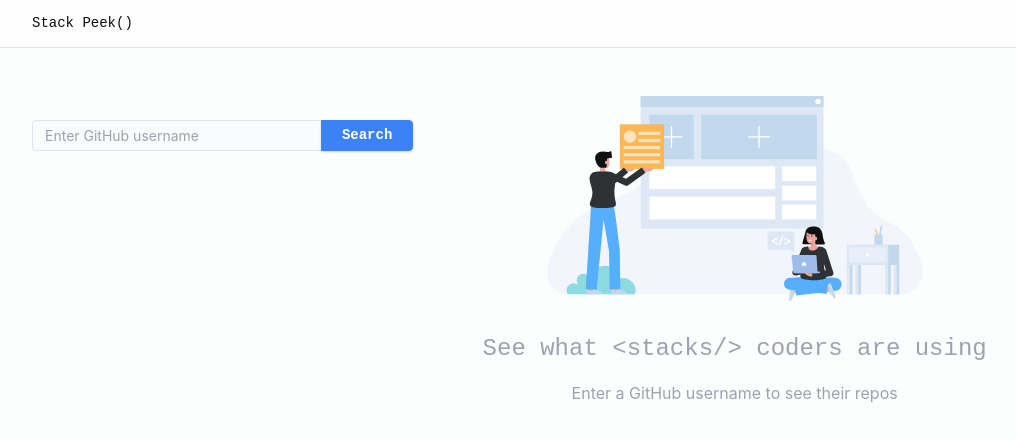
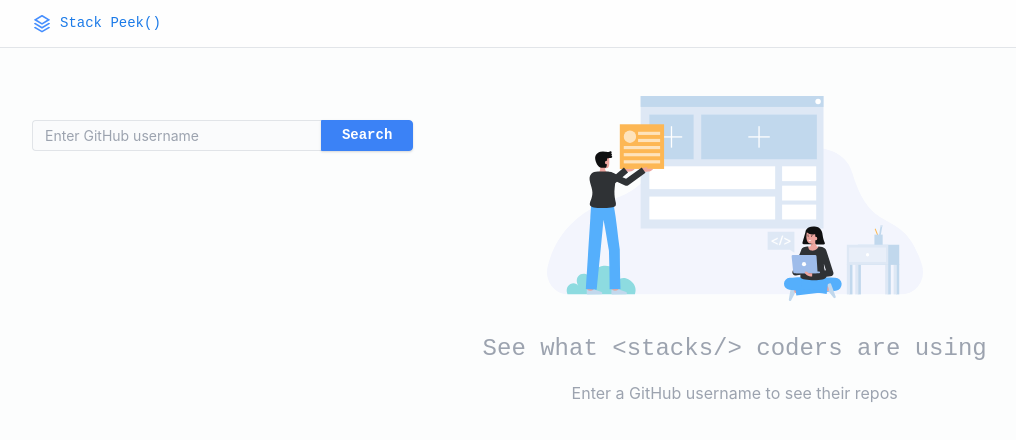
Before and after one commit to ivanwang123/stack-peek, a Next.js app: page / in a window 1280 px wide. Shown: the top 440 px of the page, without its empty margins (112-1128 px from the left). Built offline with nearby package versions, Linux system fonts and the light colour scheme.

Commit message:
Added logo to navbar

```diff
--- a/components/Navbar.tsx
+++ b/components/Navbar.tsx
@@ -3,7 +3,10 @@ import React from "react";
 function Navbar() {
   return (
     <nav className="sticky top-0 w-full h-12 flex items-center bg-white border-b border-border-color opacity-95 px-4 sm:px-24 md:px-36 lg:px-24 xl:px-36">
-      <h1>Stack Peek()</h1>
+      <h1 className="flex items-center text-button-color">
+        <img className="w-5 h-5 mr-2" src="res/stack.svg" />
+        Stack Peek()
+      </h1>
       <button
         type="button"
         className="text-xs px-2 py-1 shadow-none rounded ml-auto cursor-pointer hover:underline lg:hidden"
--- a/tailwind.config.js
+++ b/tailwind.config.js
@@ -14,6 +14,7 @@ module.exports = {
         "button-color": "#1074E7",
         link: "#0366D6",
         tag: "#F1F8FF",
+        logo: "#3E8AFF",
       },
     },
   },
```
Also changed, not shown: public/res/stack.svg (added).
